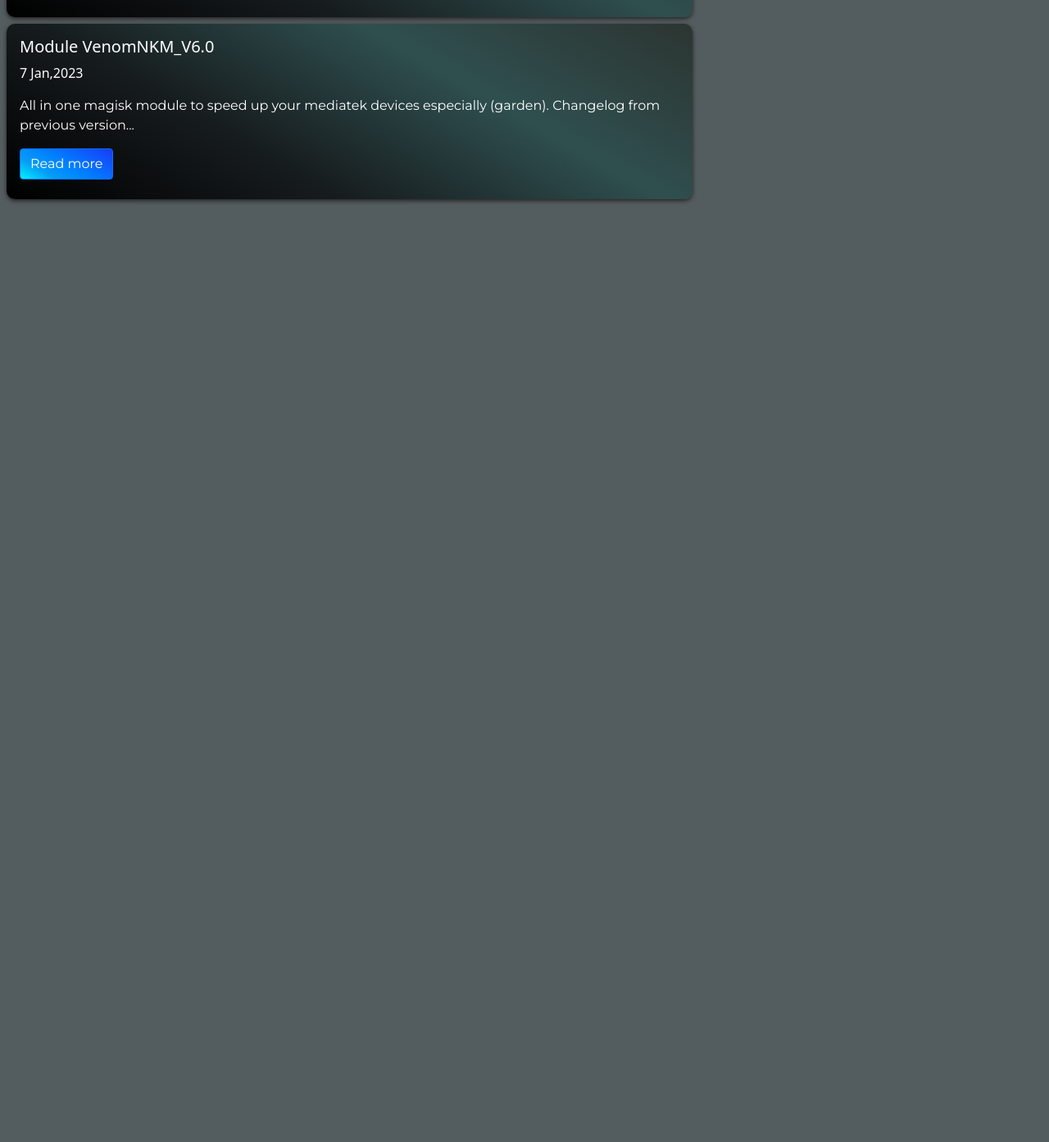
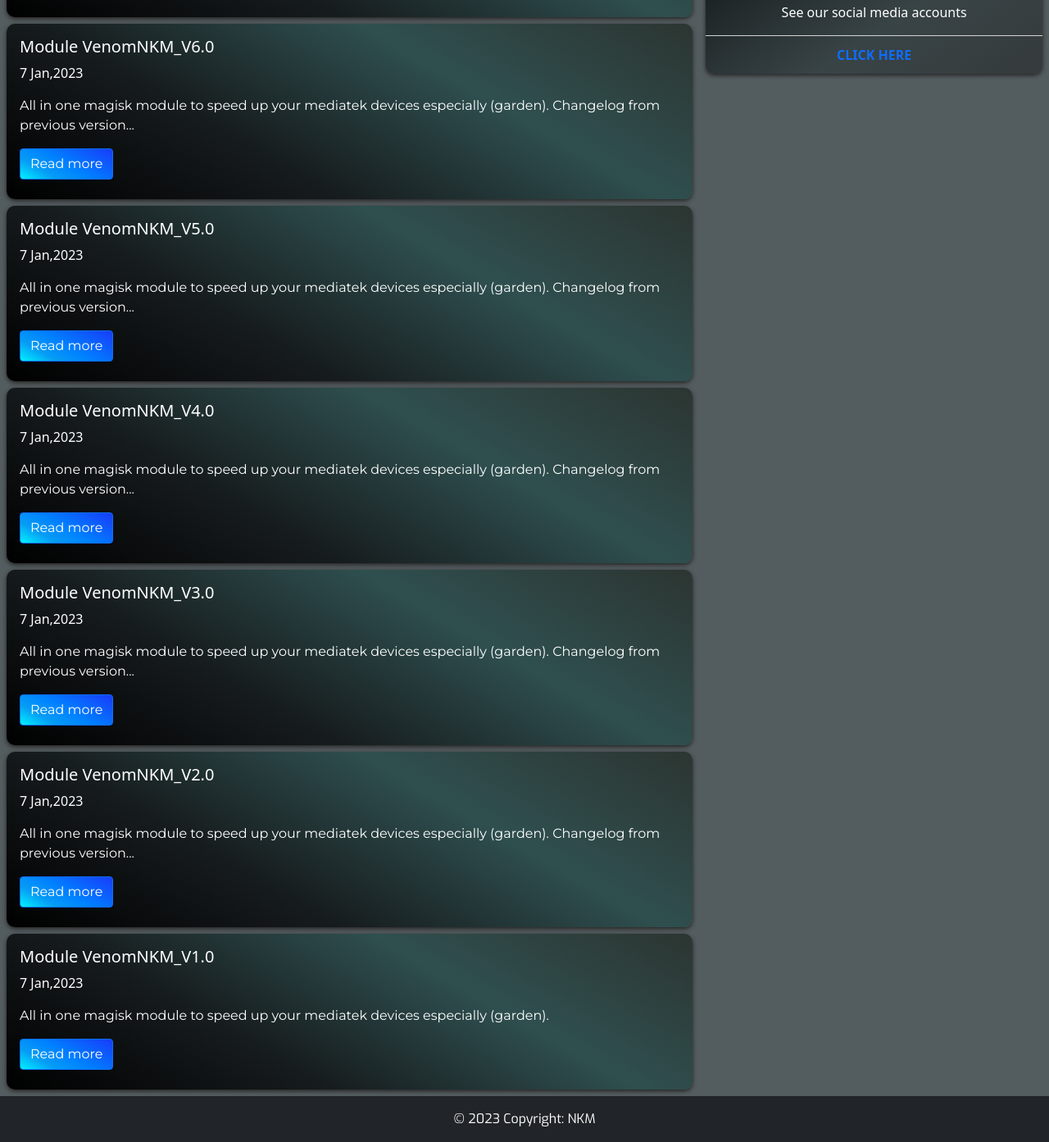
Before and after one commit to nkm17s/venom-workers, a plain HTML site: page index.html in a window 1280 px wide. Shown: the part 493-1886 px from the top of the page at 82% size. Before the commit the page ends 800 px from the top, so only its background shows below. Drawn offline with nearby package versions, Linux system fonts and the light colour scheme; a web font is replaced by a local one.

Commit message:
first online website

```diff
--- a/index.html
+++ b/index.html
@@ -122,3 +122,96 @@
         </div>
       </div>
       <div class="card m-2 mb-0">
+        <div class="m-3 text-white">
+          <h5>Module VenomNKM_V5.0</h5>
+          <p>
+            7 Jan,2023
+          </p>
+          <div class="text-white" style="font-family: 'Montserrat'">
+            <p class="card-text">
+              All in one magisk module to speed up your mediatek devices especially (garden). Changelog from previous version...
+            </p>
+            <a href="#" type="button" class="btn btn-primary mb-2">Read more</a>
+          </div>
+        </div>
+      </div>
+      <div class="card m-2 mb-0">
+        <div class="m-3 text-white">
+          <h5>Module VenomNKM_V4.0</h5>
+          <p>
+            7 Jan,2023
+          </p>
+          <div class="text-white" style="font-family: 'Montserrat'">
+            <p class="card-text">
+              All in one magisk module to speed up your mediatek devices especially (garden). Changelog from previous version...
+            </p>
+            <a href="#" type="button" class="btn btn-primary mb-2">Read more</a>
+          </div>
+        </div>
+      </div>
+      <div class="card m-2 mb-0">
+        <div class="m-3 text-white">
+          <h5>Module VenomNKM_V3.0</h5>
+          <p>
+            7 Jan,2023
+          </p>
+          <div class="text-white" style="font-family: 'Montserrat'">
+            <p class="card-text">
+              All in one magisk module to speed up your mediatek devices especially (garden). Changelog from previous version...
+            </p>
+            <a href="#" type="button" class="btn btn-primary mb-2">Read more</a>
+          </div>
+        </div>
+      </div>
+      <div class="card m-2 mb-0">
+        <div class="m-3 text-white">
+          <h5>Module VenomNKM_V2.0</h5>
+          <p>
+            7 Jan,2023
+          </p>
+          <div class="text-white" style="font-family: 'Montserrat'">
+            <p class="card-text">
+              All in one magisk module to speed up your mediatek devices especially (garden). Changelog from previous version...
+            </p>
+            <a href="#" type="button" class="btn btn-primary mb-2">Read more</a>
+          </div>
+        </div>
+      </div>
+      <div class="card m-2 mb-0">
+        <div class="m-3 text-white">
+          <h5>Module VenomNKM_V1.0</h5>
+          <p>
+            7 Jan,2023
+          </p>
+          <div class="text-white" style="font-family: 'Montserrat'">
+            <p class="card-text">
+              All in one magisk module to speed up your mediatek devices especially (garden).
+            </p>
+            <a href="#" type="button" class="btn btn-primary mb-2">Read more</a>
+          </div>
+        </div>
+      </div>
+    </div>
+    <div class="col-12 col-lg-4">
+      <div class="card m-2 text-center" style="background: linear-gradient(to bottom right ,#000000,#1c2325,#394446,#353a3c)">
+        <div class="align-items-center m-2">
+          <img src="/assets/main/picture.jpg" style="width:180px;heigh:180px;border-radius:50%">
+        </div>
+        <div class="card-text text-white">
+          <p>
+            See our social media accounts
+          </p>
+          <div class="card-read-more">
+            <a href="/assets/main/profile.html" class="btn btn-link btn-block">Click Here</a>
+          </div>
+        </div>
+      </div>
+    </div>
+  </div>
+  <footer class="bg-dark text-white mt-2 mb-0">
+    <div class="text-center bg-black p-3" style="font-family: 'Exo'">
+      © 2023 Copyright: NKM
+    </div>
+  </footer>
+</body>
+</html>
```
